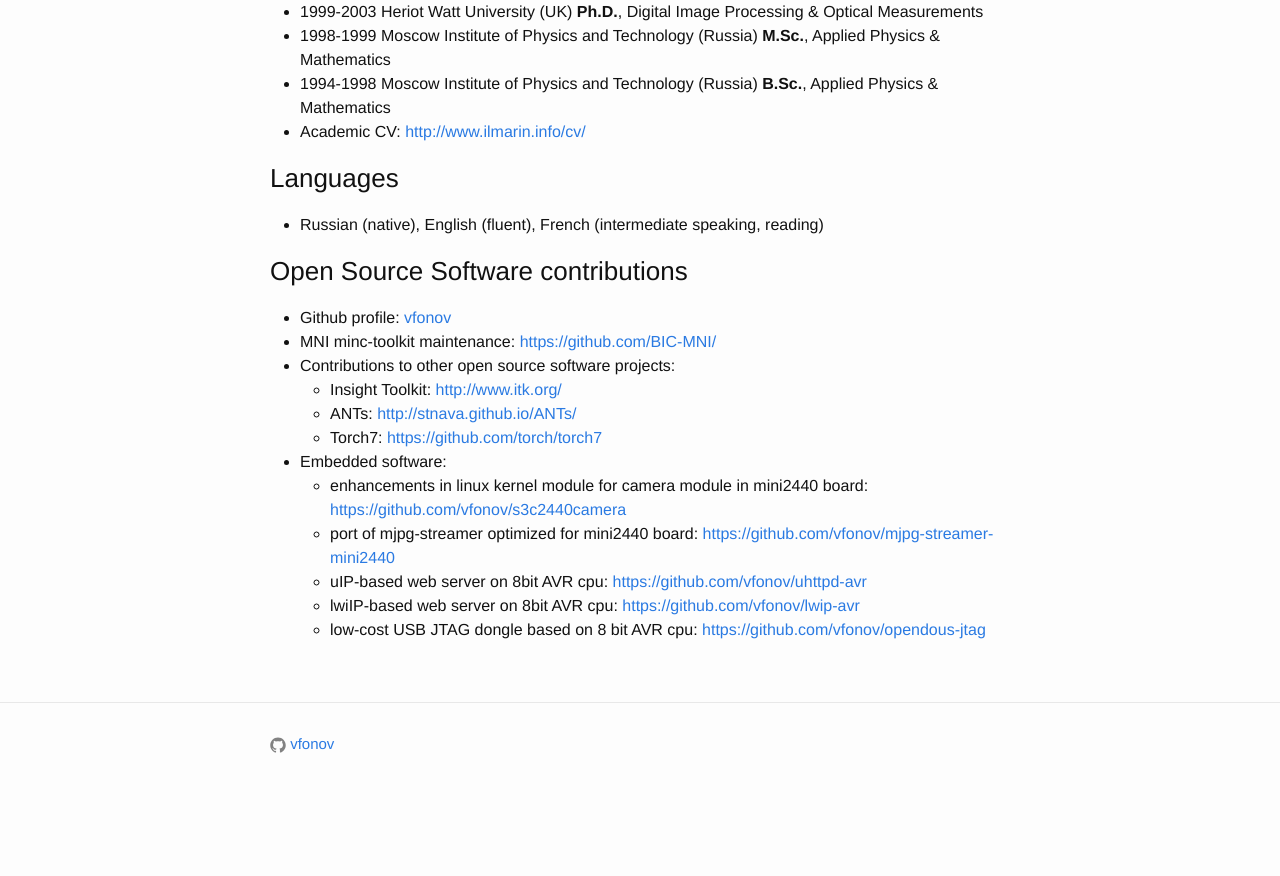
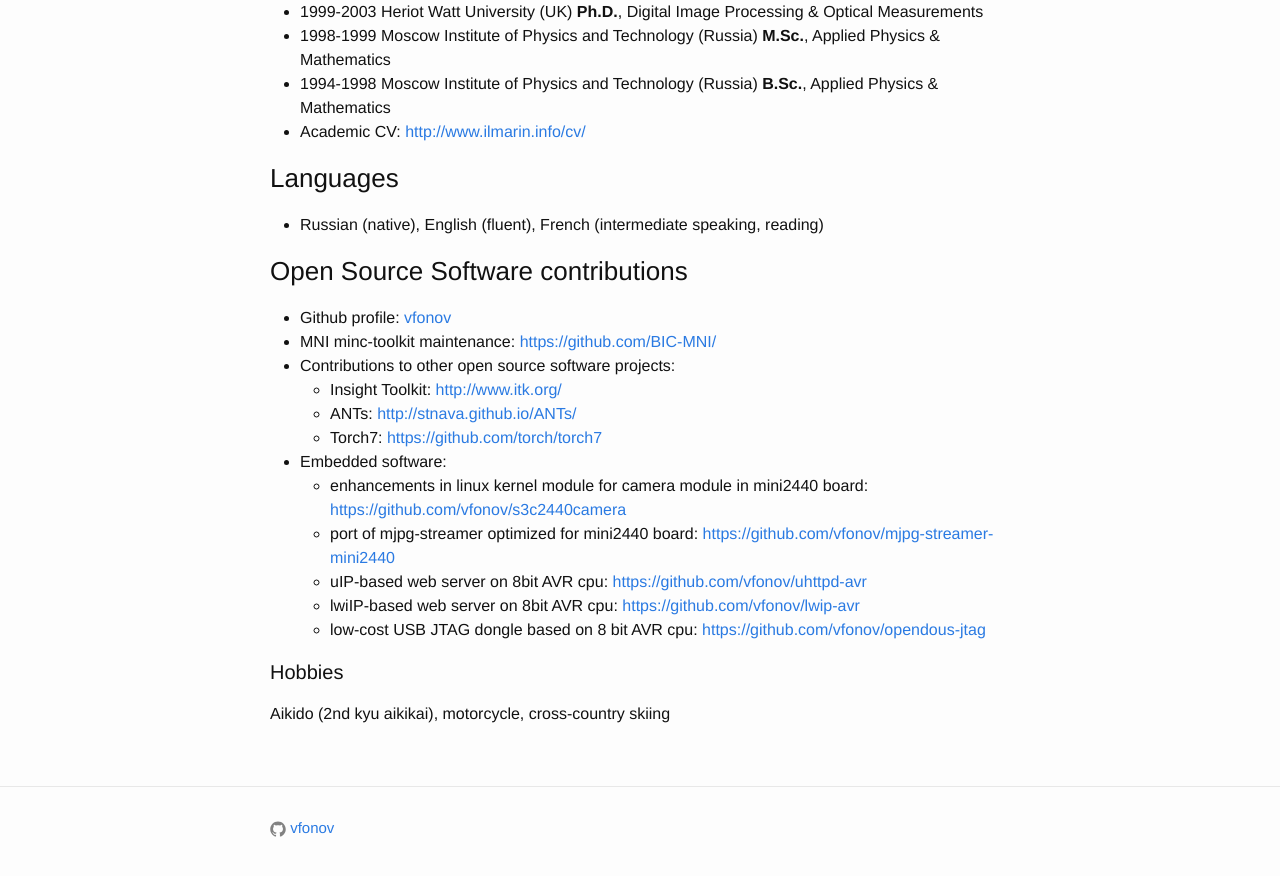
Before and after one commit to vfonov/vfonov.github.io, a Jekyll site: the page built from CV_industry.md, in a window 1280 px wide and 900 px high, scrolled down 1169 px. Shown: the top 876 px of the window. Built offline with Jekyll 4.4.1, drawn with Linux system fonts in a browser that asks for light colours; before the commit the page ends 1985 px from its top, so only the background shows below that.

Commit message:
Added hobbies

```diff
--- a/CV_industry.md
+++ b/CV_industry.md
@@ -51,3 +51,6 @@
   * uIP-based web server on 8bit AVR cpu: <https://github.com/vfonov/uhttpd-avr>
   * lwiIP-based web server on 8bit AVR cpu: <https://github.com/vfonov/lwip-avr>
   * low-cost USB JTAG dongle based on 8 bit AVR cpu: <https://github.com/vfonov/opendous-jtag>
+
+#### Hobbies
+Aikido (2nd kyu aikikai), motorcycle, cross-country skiing
```
